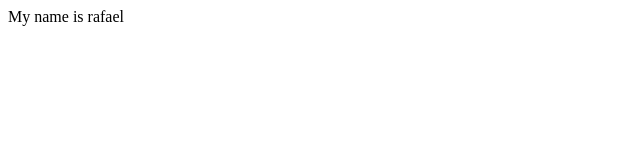
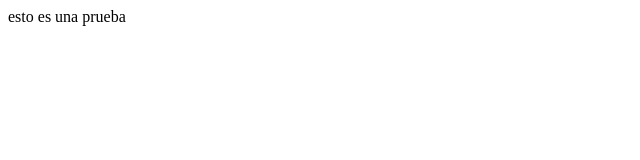
Before and after one commit to RaPalmieri/PlatziCursoPrework, a plain HTML site: page index.html in a window 1280 px wide. Shown: the full height of the page, 0-640 px from the left. Drawn offline with Linux system fonts and the light colour scheme.

Commit message:
cambios al texto

```diff
--- a/index.html
+++ b/index.html
@@ -7,6 +7,6 @@
     <title>Hello world!</title>
 </head>
 <body>
-    <div>My name is rafael</div>
+    <div>esto es una prueba</div>
 </body>
 </html>
```
